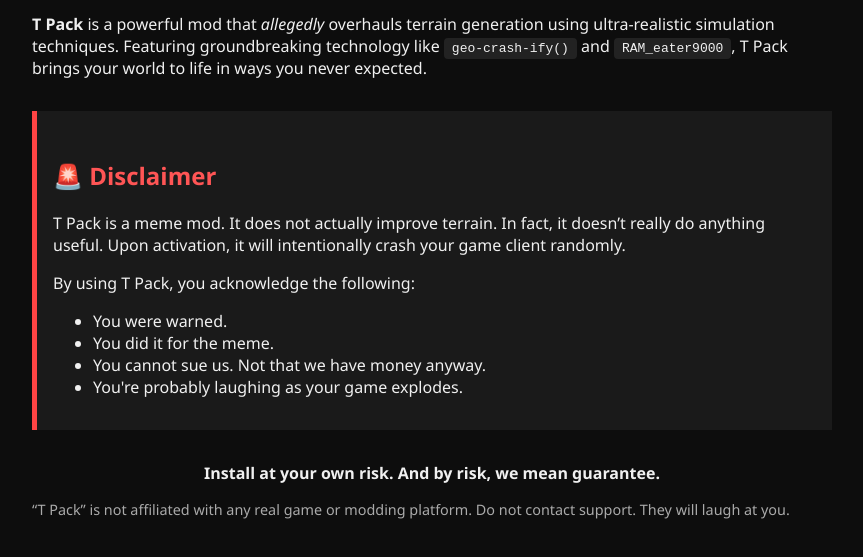
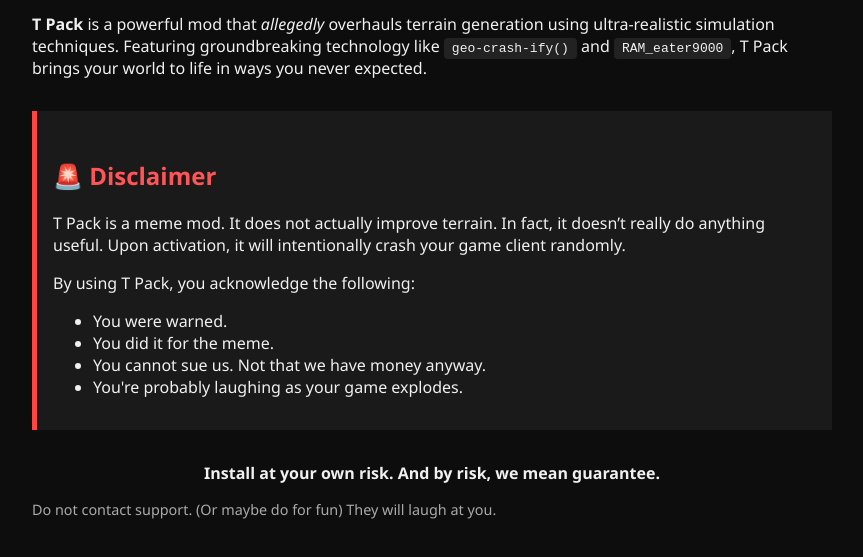
Before and after one commit to annoynumus9/TPackModDisclamer, a plain HTML site: page index.html in a window 1280 px wide. Shown: the part 117-674 px from the top of the page, without its empty margins (208-1071 px from the left). Drawn offline with Linux system fonts and the light colour scheme.

Commit message:
Update index.html

```diff
--- a/index.html
+++ b/index.html
@@ -71,7 +71,7 @@
   <p class="center"><strong>Install at your own risk. And by risk, we mean guarantee.</strong></p>
 
   <div class="legalish">
-    <p>“T Pack” is not affiliated with any real game or modding platform. Do not contact support. They will laugh at you.</p>
+    <p>Do not contact support. (Or maybe do for fun) They will laugh at you.</p>
   </div>
 </body>
 </html>
```
